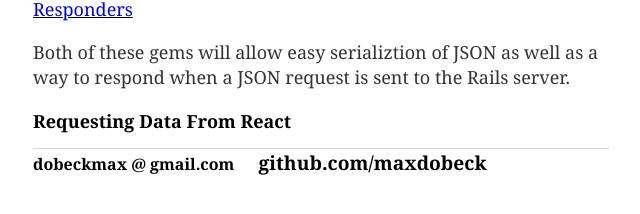
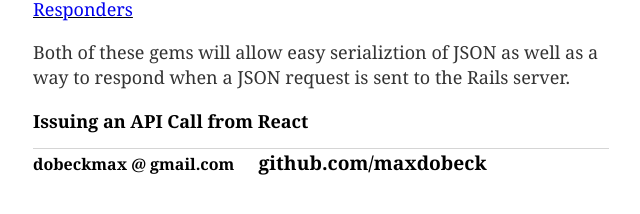
Before and after one commit to maxdobeck/maxdobeck.github.io, a Jekyll site: the page built from _posts/2017-08-11-create-react-app-w-rails-api.md, in a window 1280 px wide and 900 px high, scrolled down 6821 px. Shown: the part 664-878 px from the top of the window, without its empty margins (319-959 px from the left). Built offline with Jekyll 4.4.1, drawn with Linux system fonts in a browser that asks for light colours.

Commit message:
updated a section title in react-rails-app article.

```diff
--- a/_posts/2017-08-11-create-react-app-w-rails-api.md
+++ b/_posts/2017-08-11-create-react-app-w-rails-api.md
@@ -163,4 +163,4 @@ You can now run the rails server in your terminal `$ rails s` and vist the URL i
 
 Both of these gems will allow easy serializtion of JSON as well as a way to respond when a JSON request is sent to the Rails server.
 
-## Requesting Data From React ##
+## Issuing an API Call from React ##
```
